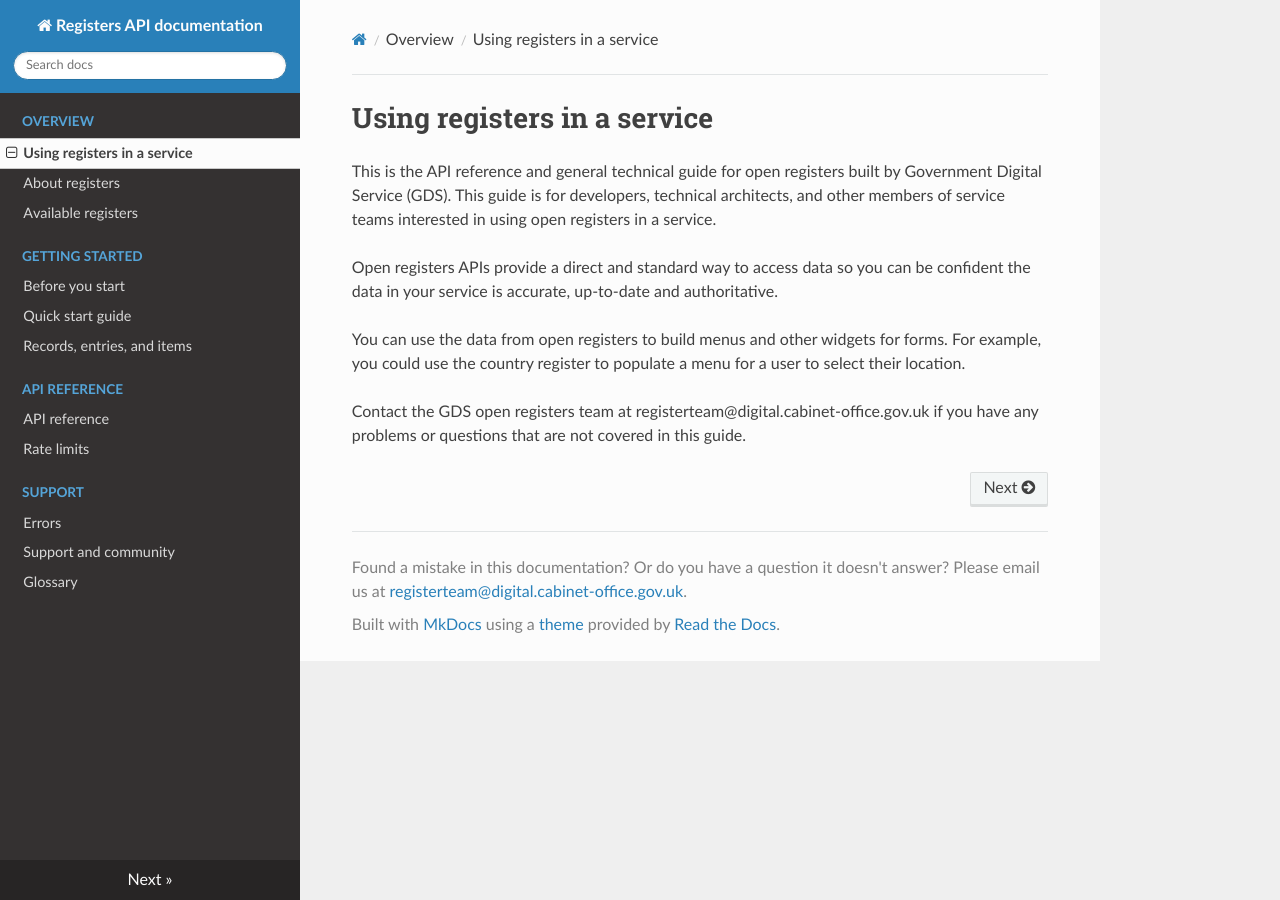
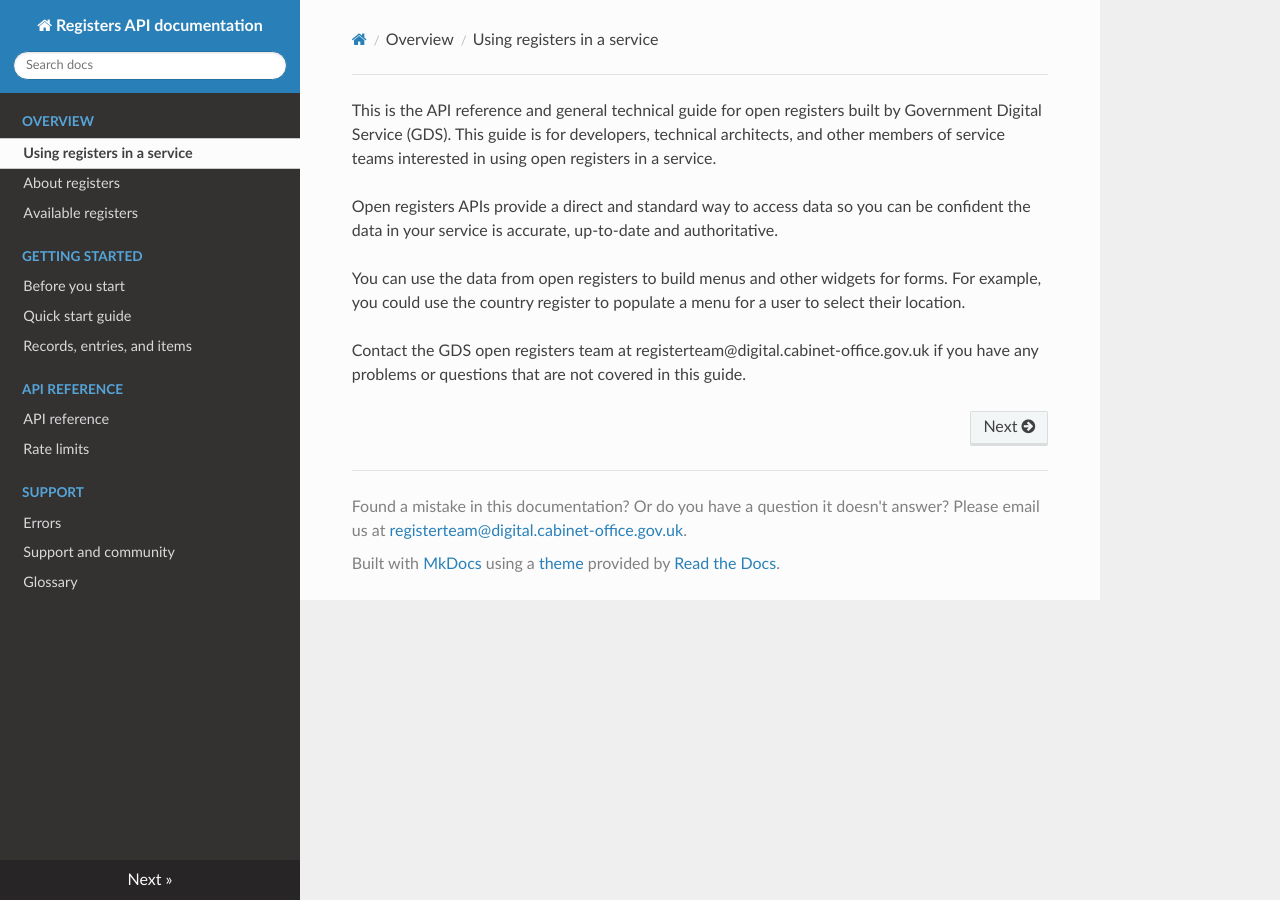
Before and after one commit to J-Lambo/J-Lambo.github.io-open-registers-tech-docs, an MkDocs documentation site: the page built from docs/index.md, in a window 1280 px wide. Built offline with MkDocs 1.6.1, drawn with Linux system fonts in a browser that asks for light colours; nearby versions of some CDN libraries; old or Windows-style settings are respelled for this version of MkDocs.

Commit message:
Remove heading

```diff
--- a/docs/index.md
+++ b/docs/index.md
@@ -1,5 +1,3 @@
-# Using registers in a service
-
 This is the API reference and general technical guide for open registers built by Government Digital Service (GDS). This guide is for developers, technical architects, and other members of service teams interested in using open registers in a service.
 
 Open registers APIs provide a direct and standard way to access data so you can be confident the data in your service is accurate, up-to-date and authoritative.
```
